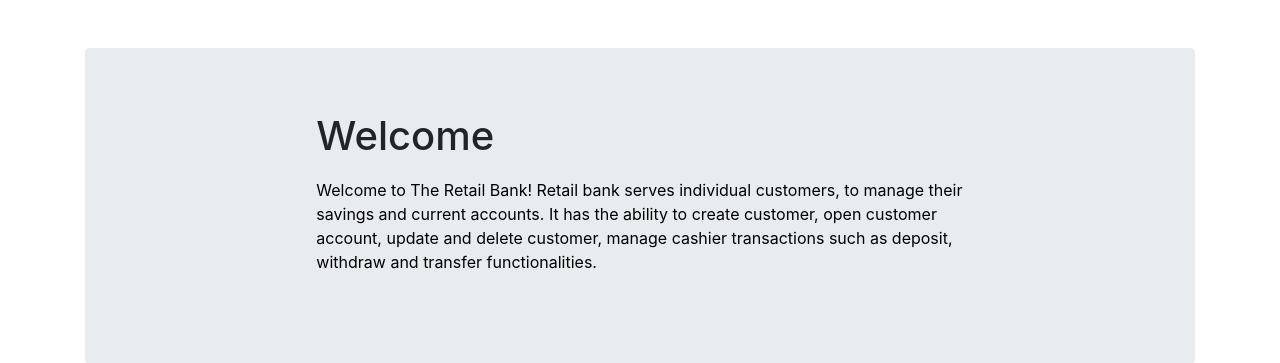
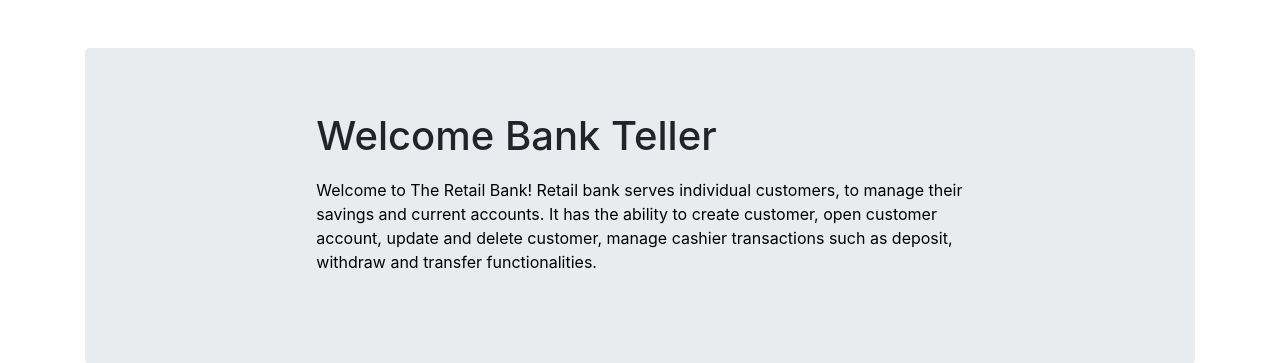
Before and after one commit to DarrielleEvans/D5, a Flask app: page / in a window 1280 px wide. Shown: the part 152-515 px from the top of the page. Run offline with Flask 2, Linux system fonts and the light colour scheme; some libraries are stand-ins or nearby versions.

Commit message:
Update home.html

```diff
--- a/templates/home.html
+++ b/templates/home.html
@@ -6,7 +6,7 @@
 <main role="main">
   <div class="jumbotron">
       <div class="col-sm-8 mx-auto">
-          <h1>Welcome</h1>
+          <h1>Welcome Bank Teller</h1>
           <p style="color: black;"><b> Welcome to The Retail Bank! Retail bank serves individual customers, to manage their savings and current accounts. It has the ability to create customer, open customer account, update and delete customer, manage cashier transactions such as deposit, withdraw and transfer functionalities.</b></p>
       </div>
   </div>
```
